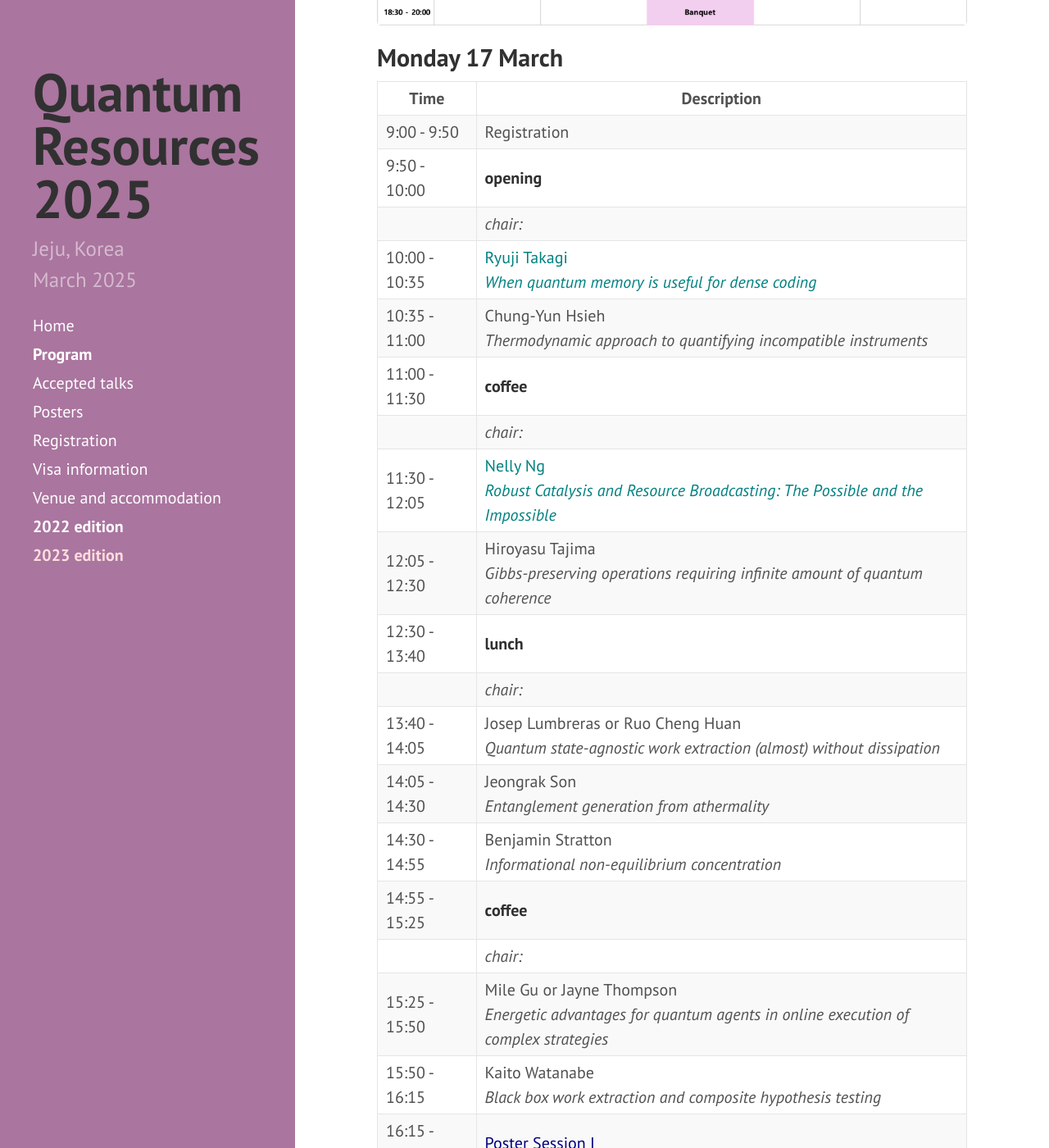
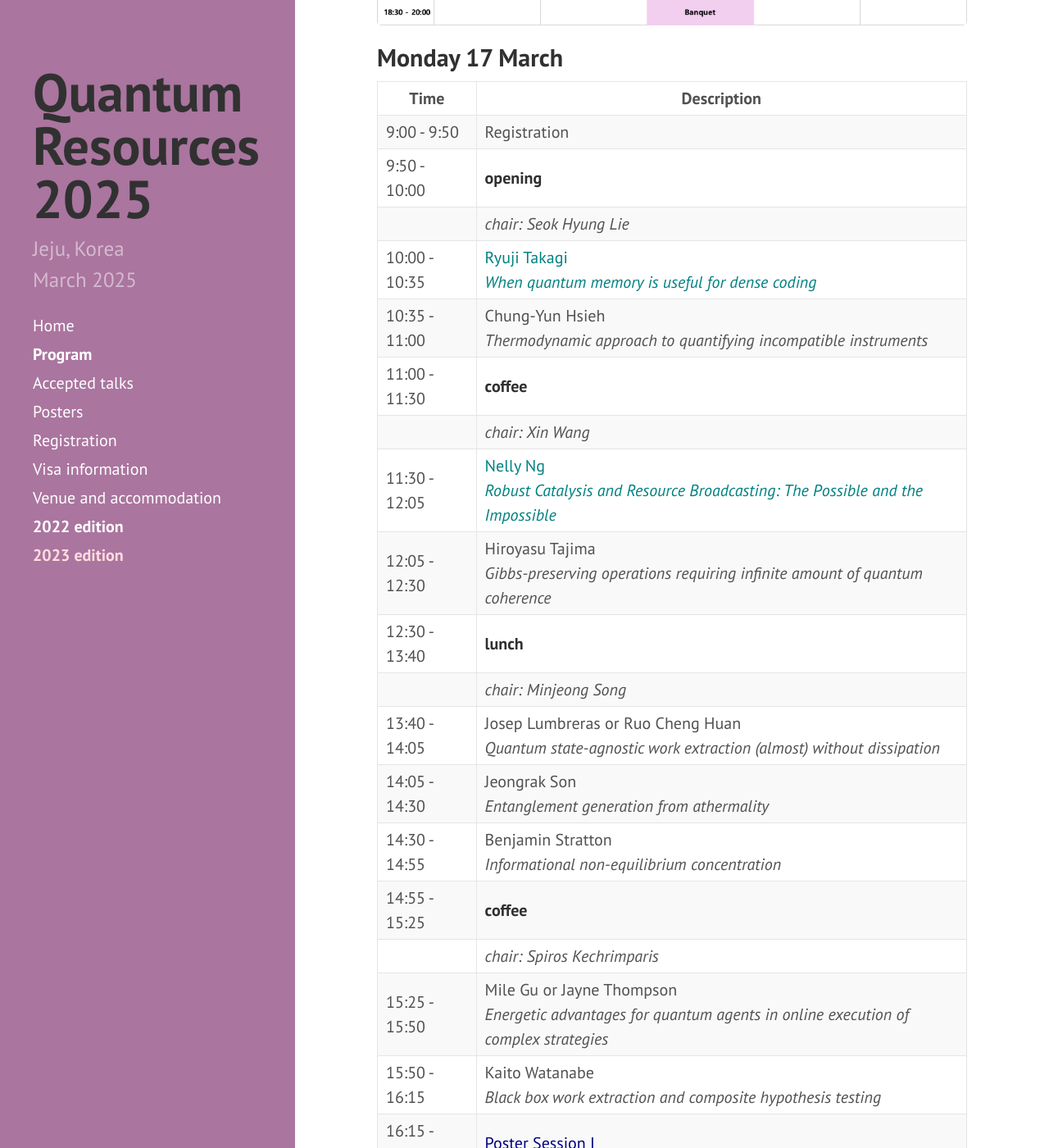
Before and after one commit to yeon-lee/yeon-lee.github.io, a Jekyll site: the page built from program.md, in a window 1280 px wide and 1400 px high, scrolled down 1097 px. Shown: the whole window at 82% size. Built offline with Jekyll 4.4.1, drawn with Linux system fonts in a browser that asks for light colours; nearby versions of some CDN libraries; some of the changed text lies outside the part shown.

Commit message:
Update program.md

```diff
--- a/program.md
+++ b/program.md
@@ -13,20 +13,20 @@ order: 2
 |--- |--- |
 | 9:00 - 9:50   | Registration |
 | 9:50 - 10:00   | **opening**                          |
-| | *chair:* |
+| | *chair: Seok Hyung Lie* |
 | 10:00 - 10:35  | <span class="p-contrib"> Ryuji Takagi <br /><i> When quantum memory is useful for dense coding </i></span> |
 | 10:35 - 11:00 | Chung-Yun Hsieh <br /><i>Thermodynamic approach to quantifying incompatible instruments</i> |
 | 11:00 - 11:30 | **coffee**                           |
-| | *chair:* |
+| | *chair: Xin Wang* |
 | 11:30 - 12:05 | <span class="p-contrib"> Nelly Ng <br /><i> Robust Catalysis and Resource Broadcasting: The Possible and the Impossible </i></span>                      |
 | 12:05 - 12:30 | Hiroyasu Tajima <br /><i>Gibbs-preserving operations requiring infinite amount of quantum coherence</i> |
 | 12:30 - 13:40 | **lunch**                            |
-| | *chair:* |
+| | *chair: Minjeong Song* |
 | 13:40 - 14:05 | Josep Lumbreras or Ruo Cheng Huan <br /><i>Quantum state-agnostic work extraction (almost) without dissipation</i> |
 | 14:05 - 14:30 | Jeongrak Son <br /><i>Entanglement generation from athermality</i> |
 | 14:30 - 14:55 | Benjamin Stratton <br /><i>Informational non-equilibrium concentration</i> |
 | 14:55 - 15:25 | **coffee**                           |
-| | *chair:* |
+| | *chair: Spiros Kechrimparis* |
 | 15:25 - 15:50 | Mile Gu or Jayne Thompson <br /><i>Energetic advantages for quantum agents in online execution of complex strategies</i> |
 | 15:50 - 16:15 | Kaito Watanabe <br /><i>Black box work extraction and composite hypothesis testing</i> |
 | 16:15 - 18:00 | <span class="p-invited"> Poster Session I </span> |
```
Also changed, not shown: other parts of program.md (+13 -13 lines).
